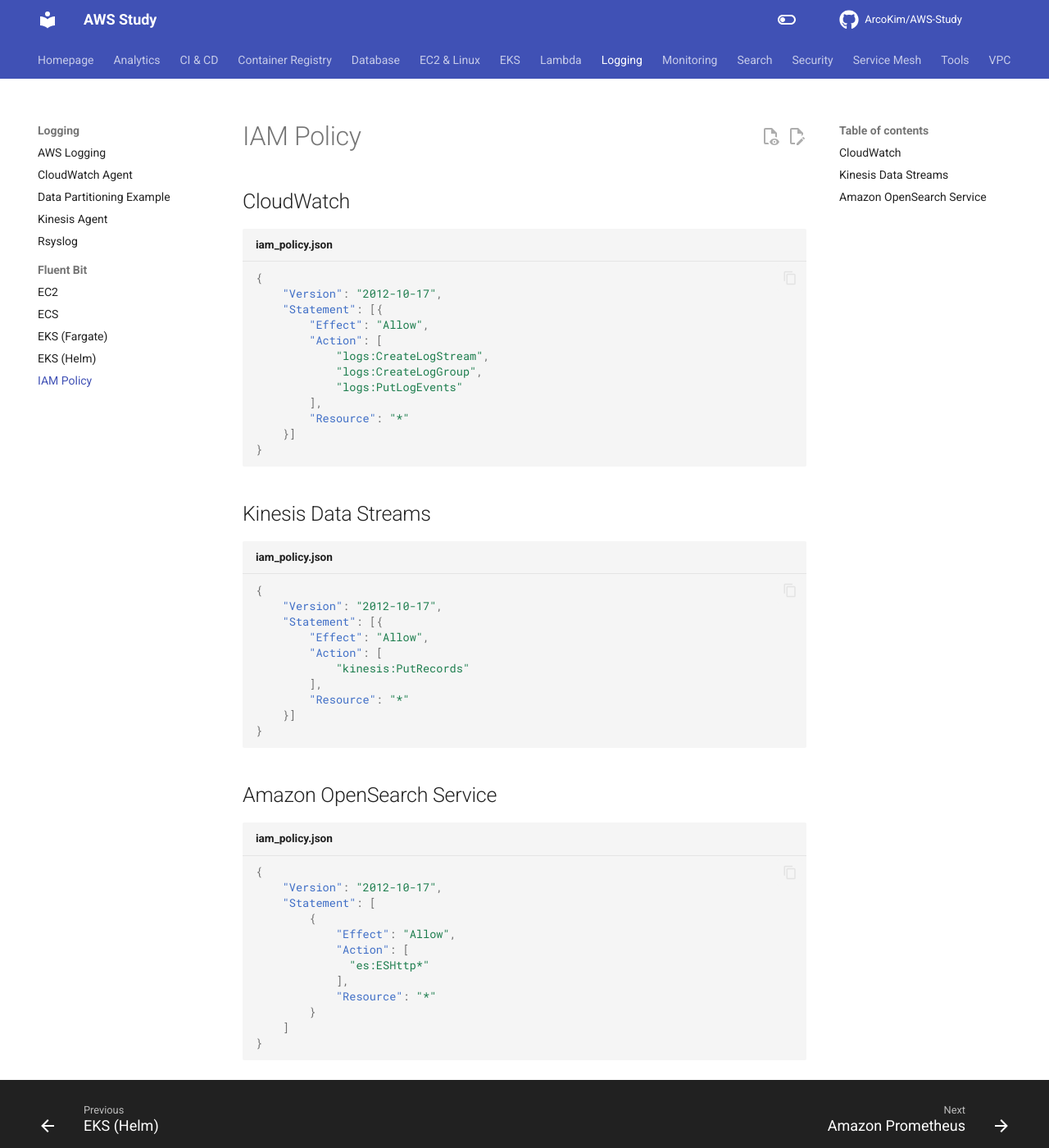
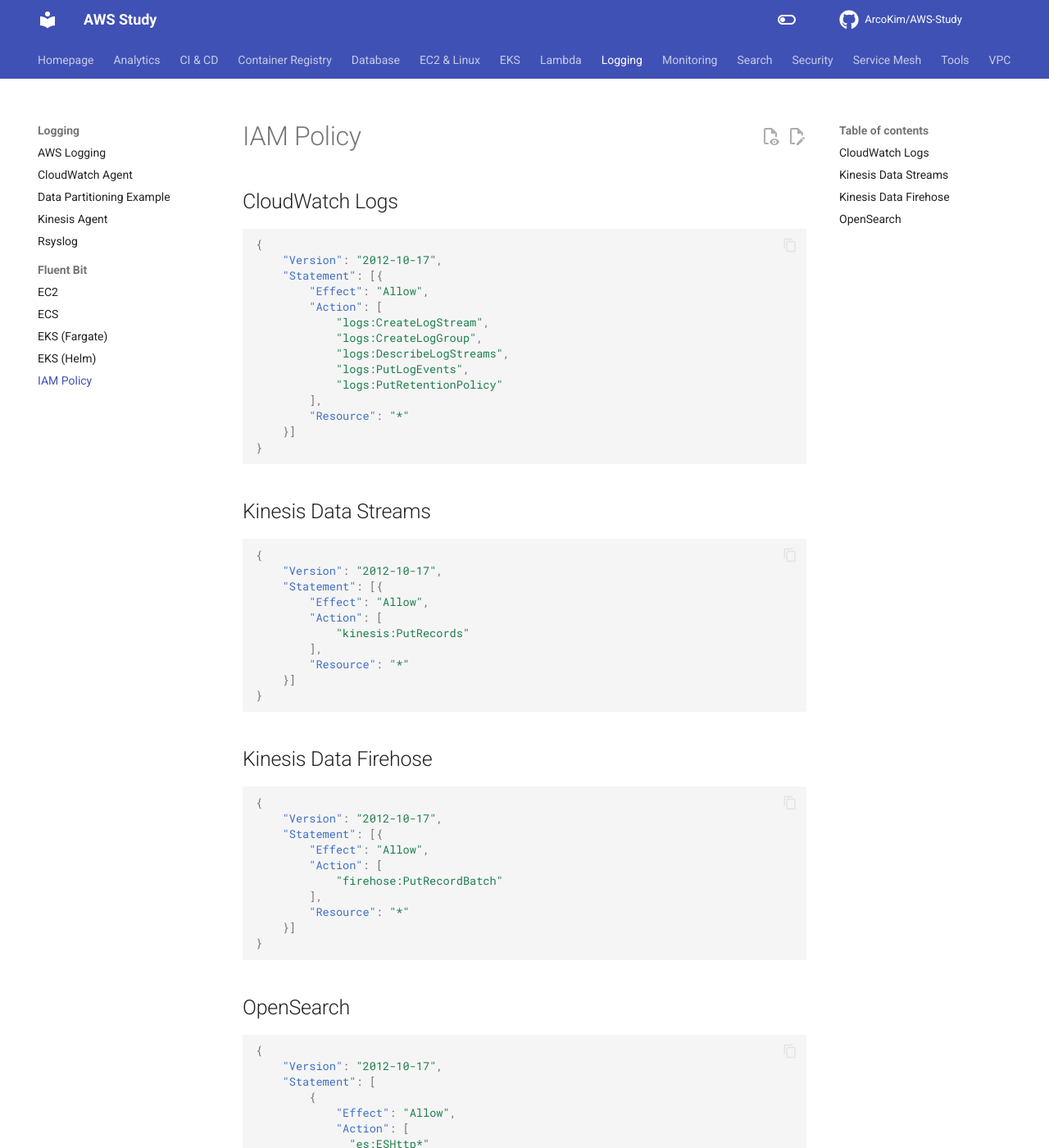
Before and after one commit to ArcoKim/AWS-Study, an MkDocs documentation site: the page built from docs/Logging/Fluent-Bit/IAM Policy.md, in a window 1280 px wide and 1400 px high. Shown: the whole window at 82% size. Built offline with MkDocs 1.6.1 and Material for MkDocs 9.7.7, drawn with Linux system fonts in a browser that asks for light colours; comment, search, counter and statistics services are not loaded.

Commit message:
24.03.22 : CI & CD, Logging, EKS Update

````diff
--- a/docs/Logging/Fluent-Bit/IAM Policy.md
+++ b/docs/Logging/Fluent-Bit/IAM Policy.md
@@ -1,6 +1,6 @@
 # IAM Policy
-## CloudWatch
-``` json title="iam_policy.json"
+## CloudWatch Logs
+``` json
 {
 	"Version": "2012-10-17",
 	"Statement": [{
@@ -8,14 +8,16 @@
 		"Action": [
 			"logs:CreateLogStream",
 			"logs:CreateLogGroup",
-			"logs:PutLogEvents"
+			"logs:DescribeLogStreams",
+			"logs:PutLogEvents",
+            "logs:PutRetentionPolicy"
 		],
 		"Resource": "*"
 	}]
 }
 ```
 ## Kinesis Data Streams
-``` json title="iam_policy.json"
+``` json
 {
 	"Version": "2012-10-17",
 	"Statement": [{
@@ -27,8 +29,21 @@
 	}]
 }
 ```
-## Amazon OpenSearch Service
-``` json title="iam_policy.json"
+## Kinesis Data Firehose
+``` json
+{
+	"Version": "2012-10-17",
+	"Statement": [{
+		"Effect": "Allow",
+		"Action": [
+			"firehose:PutRecordBatch"
+		],
+		"Resource": "*"
+	}]
+}
+```
+## OpenSearch
+``` json
 {
 	"Version": "2012-10-17",
 	"Statement": [
````
Also changed, not shown: docs/CI & CD/CodeBuild/ECS.md (added, +56 -0 lines), docs/CI & CD/CodeDeploy/ECS.md (+1 -1 lines), docs/Database/MongoDB.md (+5 -0 lines), docs/EKS/External Secrets Operator.md (+3 -3 lines), docs/EKS/k8s Resource Base.md (+2 -2 lines), docs/Logging/Fluent-Bit/EKS (Fargate).md (+12 -15 lines).
